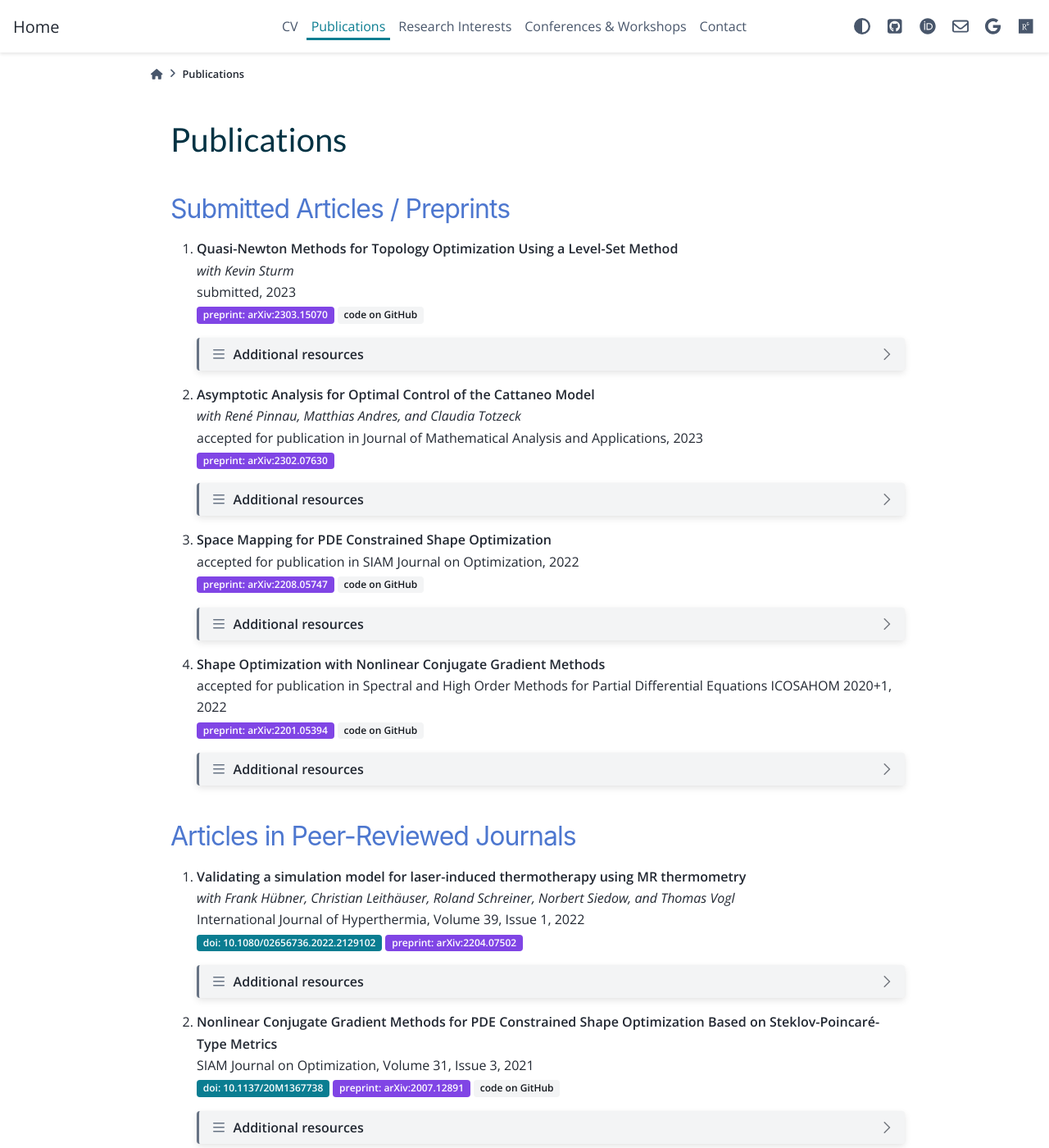
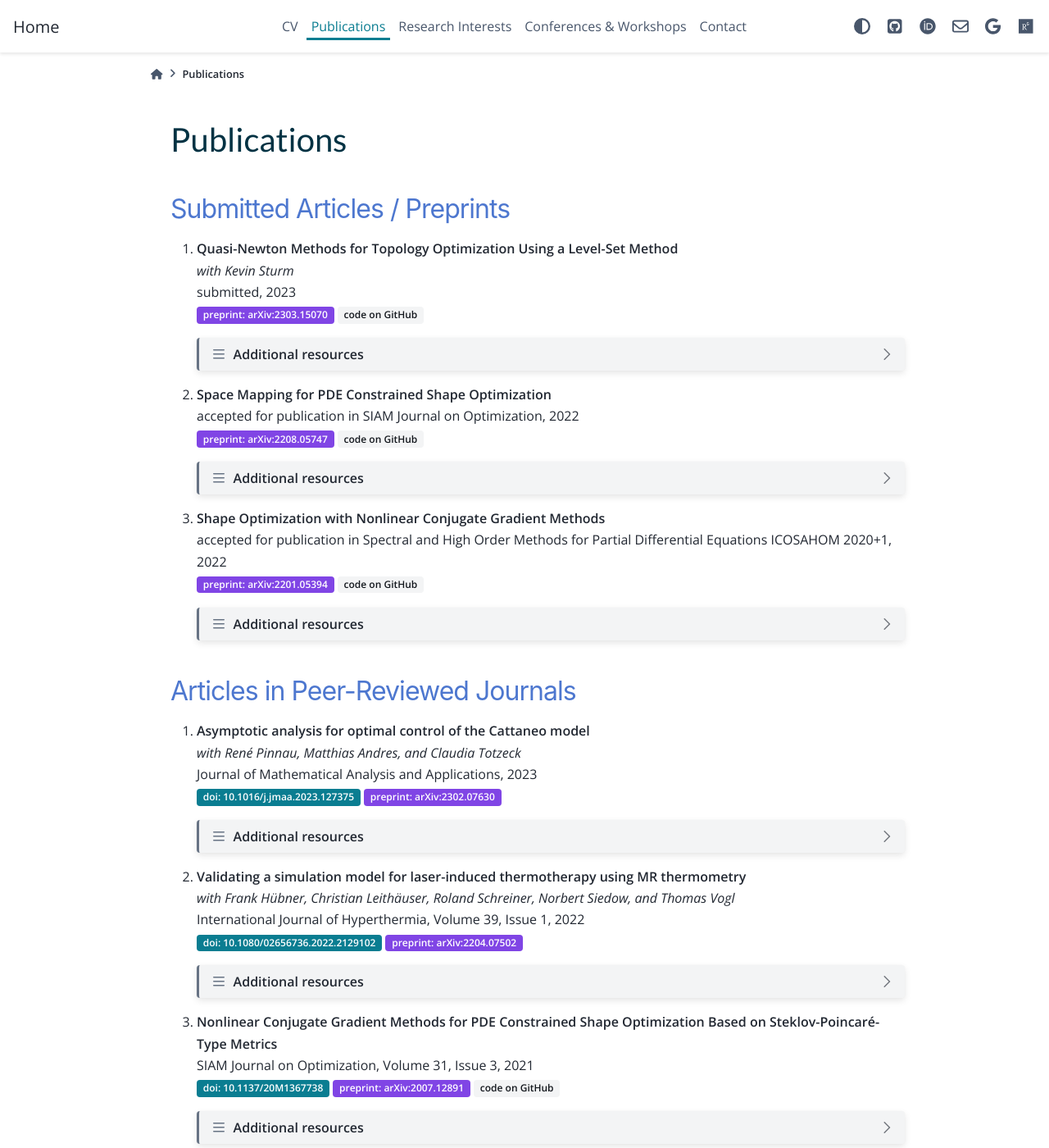
Before and after one commit to sblauth/sblauth.github.io, a Sphinx documentation site: the page built from source/publications.rst, in a window 1280 px wide and 1400 px high. Shown: the whole window at 82% size. Built offline with Sphinx 7.4.7 and the PyData theme 0.15.4, drawn with Linux system fonts in a browser that asks for light colours; some of the changed lines change nothing that is shown.

Commit message:
Update publications.rst

```diff
--- a/source/publications.rst
+++ b/source/publications.rst
@@ -31,35 +31,6 @@ Submitted Articles / Preprints
 			  eprint        = {2303.15070},
 			  primaryclass  = {math.OC},
 		 }
-
-
-#. | **Asymptotic Analysis for Optimal Control of the Cattaneo Model**
-   | *with René Pinnau, Matthias Andres, and Claudia Totzeck*
-   | accepted for publication in Journal of Mathematical Analysis and Applications, 2023
-   | :bdg-link-secondary:`preprint: arXiv:2302.07630 <https://arxiv.org/abs/2302.07630>`
-
-   .. dropdown:: Additional resources
-      :icon: three-bars
-
-      .. tab-set::
-
-         .. tab-item:: Abstract
-
-            We consider an optimal control problem with tracking-type cost functional constrained by the Cattaneo equation, which is a well-known model for delayed heat transfer. In particular, we are interested the asymptotic behaviour of the optimal control problems for a vanishing delay time :math:`\tau \rightarrow 0`. First, we show the convergence of solutions of the Cattaneo equation to the ones of the heat equation. Assuming the same right-hand side and compatible initial conditions for the equations, we prove a linear convergence rate. Moreover, we show linear convergence of the optimal states and optimal controls for the Cattaneo equation towards the ones for the heat equation. We present numerical results for both, the forward and the optimal control problem confirming these linear convergence rates.
-
-         .. tab-item:: BibTeX source
-
-            .. code-block:: bibtex
-
-	         @Misc{Blauth2023Asymptotic,
-	           author        = {Blauth, Sebastian and Pinnau, Ren\'e and Andres, Matthias and Totzeck, Claudia},
-	           title         = {{Asymptotic Analysis for Optimal Control of the Cattaneo Model}},
-	           year          = {2023},
-	           archiveprefix = {arXiv},
-	           eprint        = {2302.07630},
-	           doi           = {10.48550/ARXIV.2302.07630},
-	           publisher     = {arXiv},
-	         }
 
 
 #. | **Space Mapping for PDE Constrained Shape Optimization**
@@ -122,6 +93,35 @@ Submitted Articles / Preprints
 
 Articles in Peer-Reviewed Journals
 ----------------------------------
+
+#. | **Asymptotic analysis for optimal control of the Cattaneo model**
+   | *with René Pinnau, Matthias Andres, and Claudia Totzeck*
+   | Journal of Mathematical Analysis and Applications, 2023
+   | :bdg-link-primary:`doi: 10.1016/j.jmaa.2023.127375 <https://doi.org/10.1016/j.jmaa.2023.127375>` :bdg-link-secondary:`preprint: arXiv:2302.07630 <https://arxiv.org/abs/2302.07630>`
+
+   .. dropdown:: Additional resources
+      :icon: three-bars
+
+      .. tab-set::
+
+         .. tab-item:: Abstract
+
+            We consider an optimal control problem with tracking-type cost functional constrained by the Cattaneo equation, which is a well-known model for delayed heat transfer. In particular, we are interested the asymptotic behaviour of the optimal control problems for a vanishing delay time :math:`\tau \rightarrow 0`. First, we show the convergence of solutions of the Cattaneo equation to the ones of the heat equation. Assuming the same right-hand side and compatible initial conditions for the equations, we prove a linear convergence rate. Moreover, we show linear convergence of the optimal states and optimal controls for the Cattaneo equation towards the ones for the heat equation. We present numerical results for both, the forward and the optimal control problem confirming these linear convergence rates.
+
+         .. tab-item:: BibTeX source
+
+            .. code-block:: bibtex
+
+		      @Article{Blauth2023Asymptotic,
+		        author  = {Sebastian Blauth and René Pinnau and Matthias Andres and Claudia Totzeck},
+		        journal = {Journal of Mathematical Analysis and Applications},
+		        title   = {Asymptotic analysis for optimal control of the Cattaneo model},
+		        year    = {2023},
+		        issn    = {0022-247X},
+		        pages   = {127375},
+		        doi     = {https://doi.org/10.1016/j.jmaa.2023.127375},
+		      }
+
 
 #. | **Validating a simulation model for laser-induced thermotherapy using MR thermometry**
    | *with Frank Hübner, Christian Leithäuser, Roland Schreiner, Norbert Siedow, and Thomas Vogl*
```
